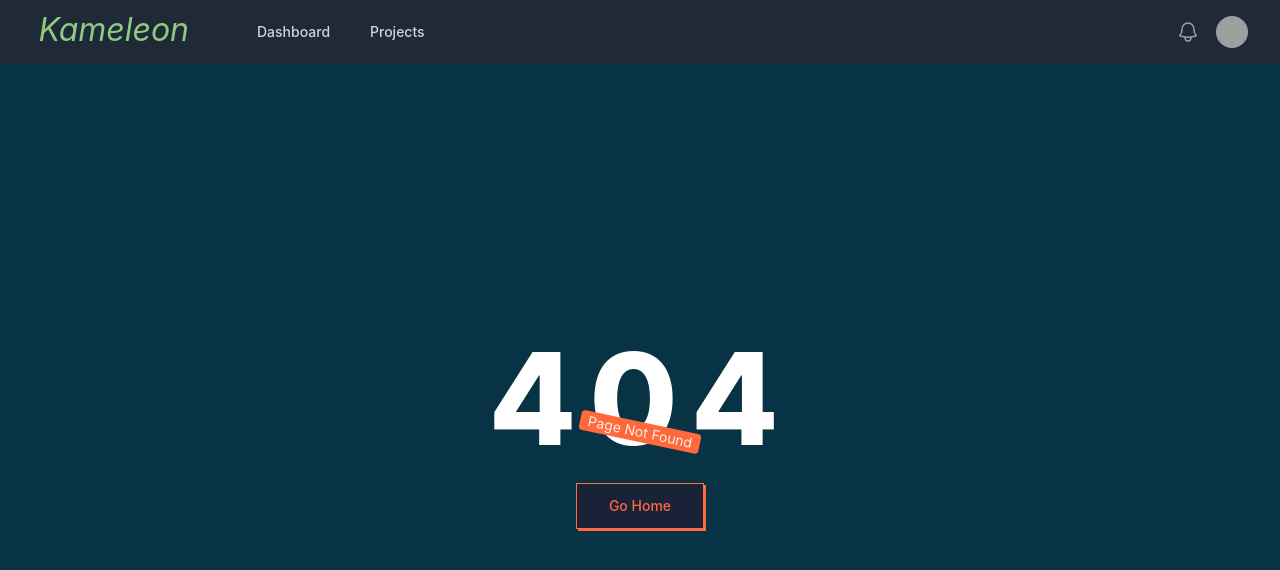
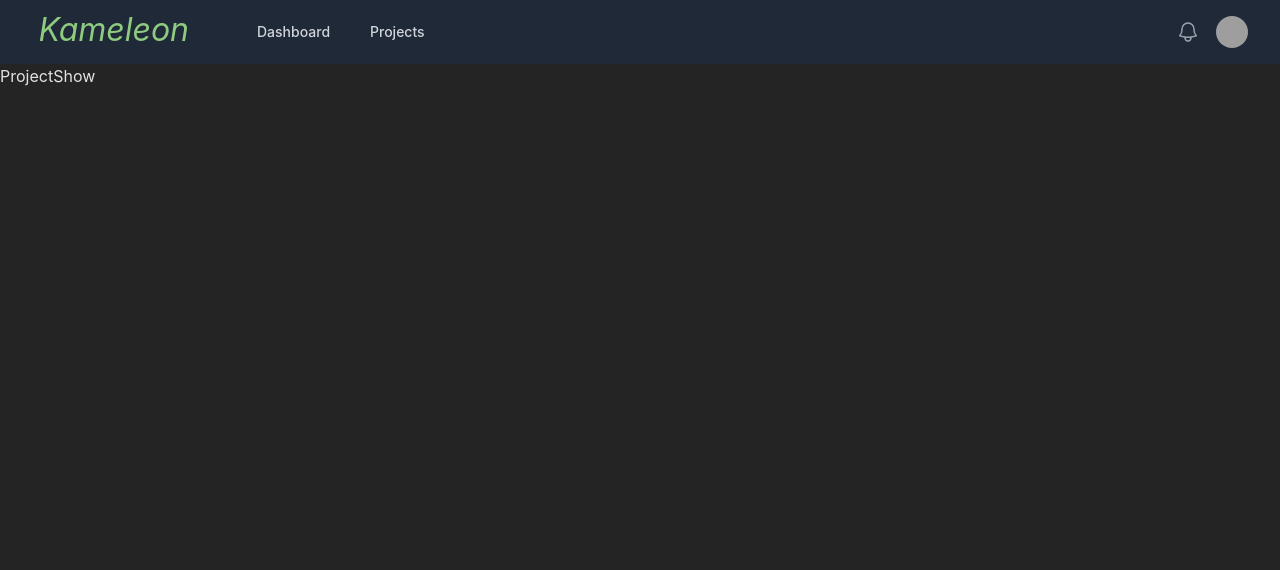
Before and after one commit to chameleon-tracker/chameleon-frontend, a Vue app: page /project/1 in a window 1280 px wide. Before the commit this address had no page. Shown: the top 570 px of the page. Built offline with nearby package versions, Linux system fonts and the light colour scheme; grey boxes are pictures that could not be loaded.

Commit message:
Add single project view route

```diff
--- a/src/router/index.ts
+++ b/src/router/index.ts
@@ -3,6 +3,7 @@ import {createRouter, createWebHistory} from 'vue-router'
 const routes = [
   {path: '/', name: 'dashboard', component:  () => import('@/views/ProjectsView.vue')},
   {path: '/project', name: 'project', component: () => import('@/views/ProjectsView.vue'), sensitive: true},
+  {path: '/project/:id', name: 'project.show', component: () => import ('@/views/ProjectShow.vue'), sensitive: true},
   {path: '/:pathMatch(.*)', name: 'notfound', component: () => import('@/views/NotFound.vue'), sensitive: true},
 ]
 
--- /dev/null
+++ b/src/views/ProjectShow.vue
@@ -0,0 +1,9 @@
+<template>
+  <div>
+    ProjectShow
+  </div>
+</template>
+
+<script setup lang="ts">
+
+</script>
--- a/src/views/ProjectsView.vue
+++ b/src/views/ProjectsView.vue
@@ -29,11 +29,15 @@
         class="mb-4 mx-20"
       >
         <div class="border-neutral-500 border rounded-2xl  bg-slate-700">
-          <div
-            class="rounded-t-2xl  rounded-b-md mb-3 p-1 pl-3 text-md truncate  bg-gradient-to-r from-slate-700 to-slate-800 clear-right"
+          <RouterLink
+            :to="{name: 'project.show', params: {id: project.id}}"
           >
-            {{ project.name }}
-          </div>
+            <div
+              class="rounded-t-2xl  rounded-b-md mb-3 p-1 pl-3 text-md truncate  bg-gradient-to-r from-slate-700 to-slate-800 clear-right"
+            >
+              {{ project.name }}
+            </div>
+          </RouterLink>
           <div class="text-sm  truncate ml-3">
             <span class="text-orange-400"> Summary: </span>{{ project.summary }}
           </div>
```
